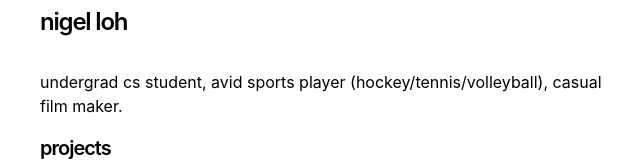
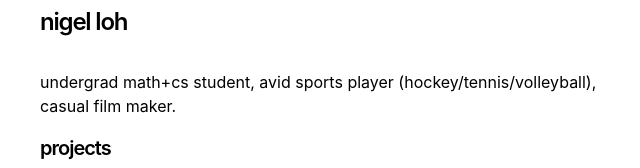
Before and after one commit to ShigeoDev/personal-website, a Next.js app: page / in a window 1280 px wide. Shown: the part 130-298 px from the top of the page, without its empty margins (312-952 px from the left). Built offline with nearby package versions, Linux system fonts and the light colour scheme.

Commit message:
added math+

```diff
--- a/app/page.tsx
+++ b/app/page.tsx
@@ -8,7 +8,7 @@ export default function Page() {
         nigel loh
       </h1>
       <p className="mb-4">
-        {`undergrad cs student, avid sports player (hockey/tennis/volleyball), casual film maker.`}
+        {`undergrad math+cs student, avid sports player (hockey/tennis/volleyball), casual film maker.`}
       </p>
       <div className="mb-4">
         <h2 className="mb-4 text-xl font-semibold tracking-tighter">
```
